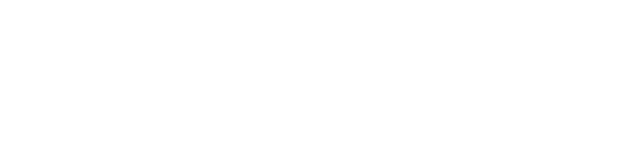
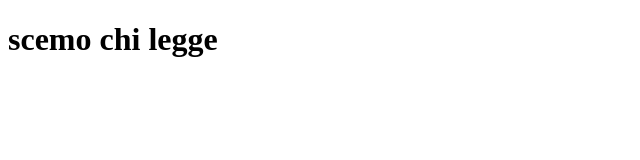
Before and after one commit to rodrigo-antonio-990208/testgit, a plain HTML site: page webContent/index.html in a window 1280 px wide. Shown: the whole page, without its empty margins (0-640 px from the left). Drawn offline with Linux system fonts and the light colour scheme.

Commit message:
commited

```diff
--- a/webContent/index.html
+++ b/webContent/index.html
@@ -6,5 +6,7 @@
 </head>
 <body>
 
+<h1> scemo chi legge </h1>
+
 </body>
 </html>
```
